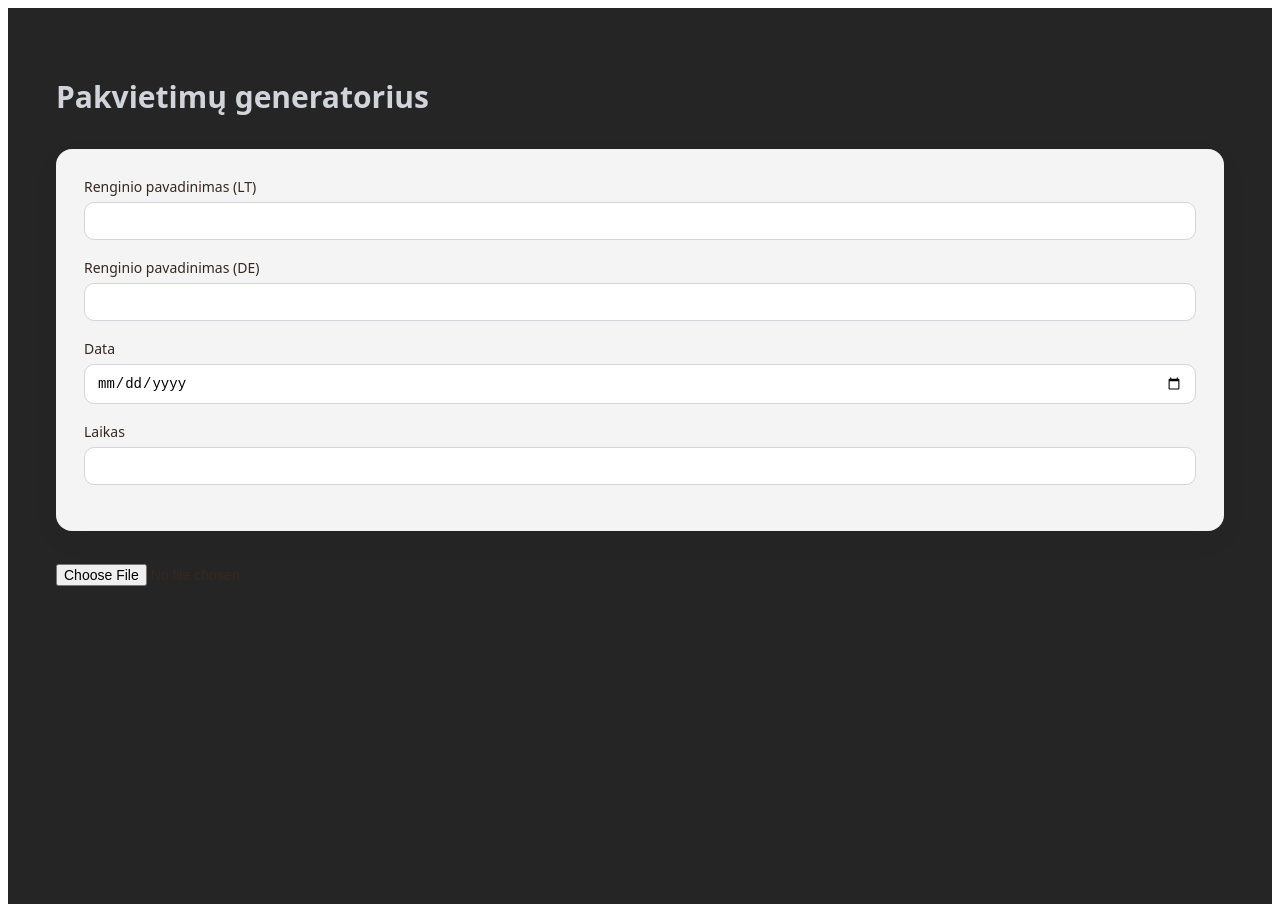
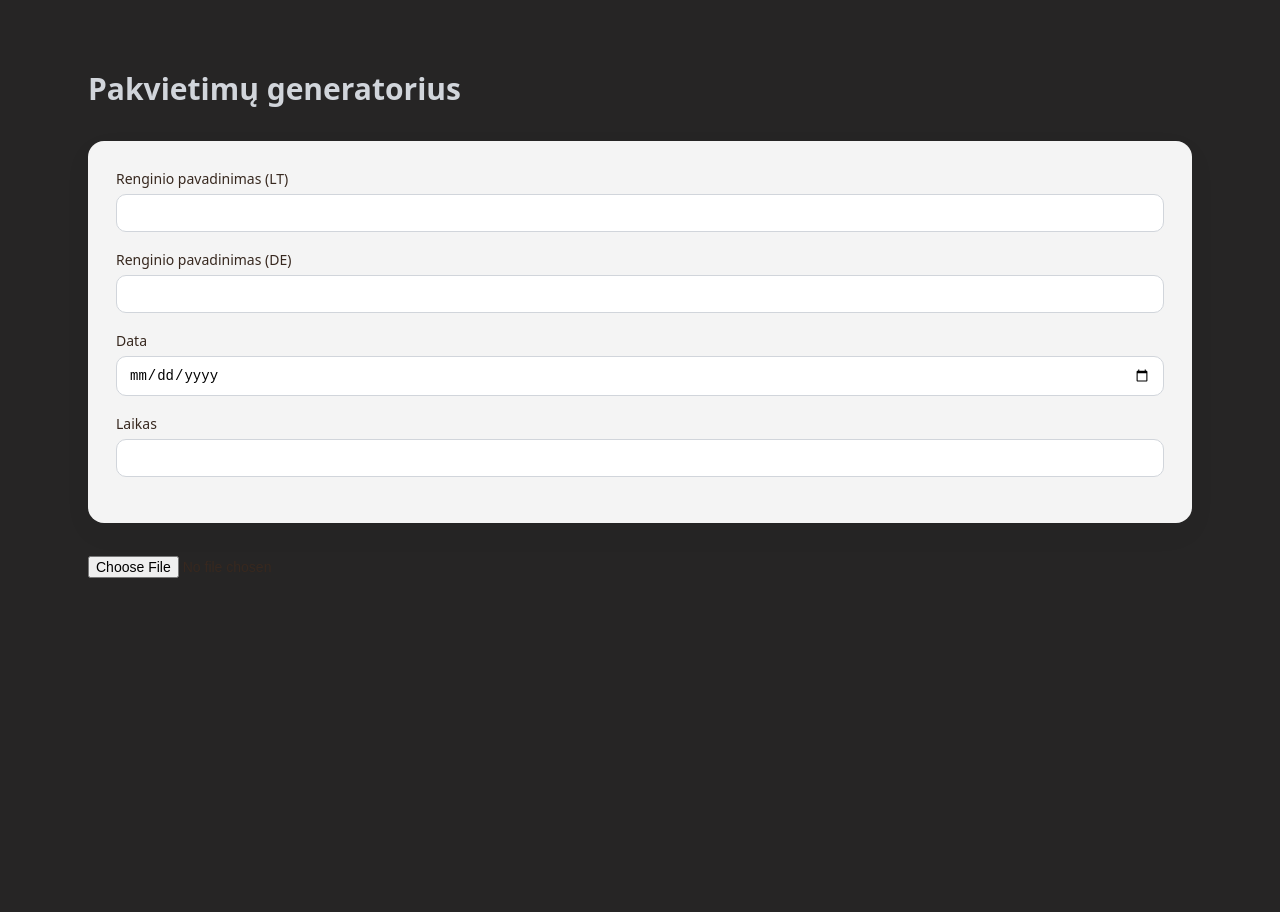
Before and after one commit to cat-codes/invitation-generator, a React (Vite) app: page / in a window 1280 px wide. After the commit the page ends 800 px from the top, so only its background shows below. Built offline with nearby package versions, Linux system fonts and the light colour scheme.

Commit message:
Updated Lithuanian email date format and invitation styling

```diff
--- a/src/App.jsx
+++ b/src/App.jsx
@@ -121,11 +121,11 @@ const formatDateDE = (iso) =>
 const emailTextLT = (p, link, event) => `
 Laba diena,
 
-maloniai kviečiame ${toAccusative(p.surname, p.gender)} į ${toAccusativeDynamic(event.titleLT)} ${toAccusative(p.name, p.gender)}.
+maloniai kviečiame ${toAccusative(p.name, p.gender)} s${toAccusative(p.surname, p.gender)} į ${toAccusativeDynamic(event.titleLT)}.
 
-Renginys vyks ${event.date} ${event.time} Lietuvos Respublikos generaliniame konsulate Miunchene.
+Renginys vyks ${formatDateLT(event.date)} ${event.time} val. Lietuvos Respublikos generaliniame konsulate Miunchene.
 
-Prašome patvirtinti arba atsisakyti dalyvavimo užpildant formą:
+Prašome patvirtinti savo dalyvavimą arba atsisakyti pakvietimo užpildant šią formą:
 
 ${link}
 
--- a/src/App.scss
+++ b/src/App.scss
@@ -3,6 +3,12 @@ $card-bg: #f4f4f4;
 $muted: #090808; // icons
 $primary: #37281f; // text
 $accent: #2563eb; // active
+
+html, body {
+  margin: 0;
+  padding: 0;
+  background: $app-bg;
+}
 
 .app {
   font-family: system-ui, -apple-system, BlinkMacSystemFont, sans-serif;
@@ -10,6 +16,9 @@ $accent: #2563eb; // active
   min-height: 100vh;
   padding: 48px;
   color: $primary;
+  max-width: 1200px;
+  margin: 0 auto;
+  box-sizing: border-box;
 
   em {
     font-size: 28px;
@@ -72,6 +81,8 @@ $accent: #2563eb; // active
     display: grid;
     grid-template-columns: repeat(auto-fill, minmax(260px, 1fr));
     gap: 28px;
+    width: 100%;
+    max-width: 100%;
   }
 
   .preview-card {
```
